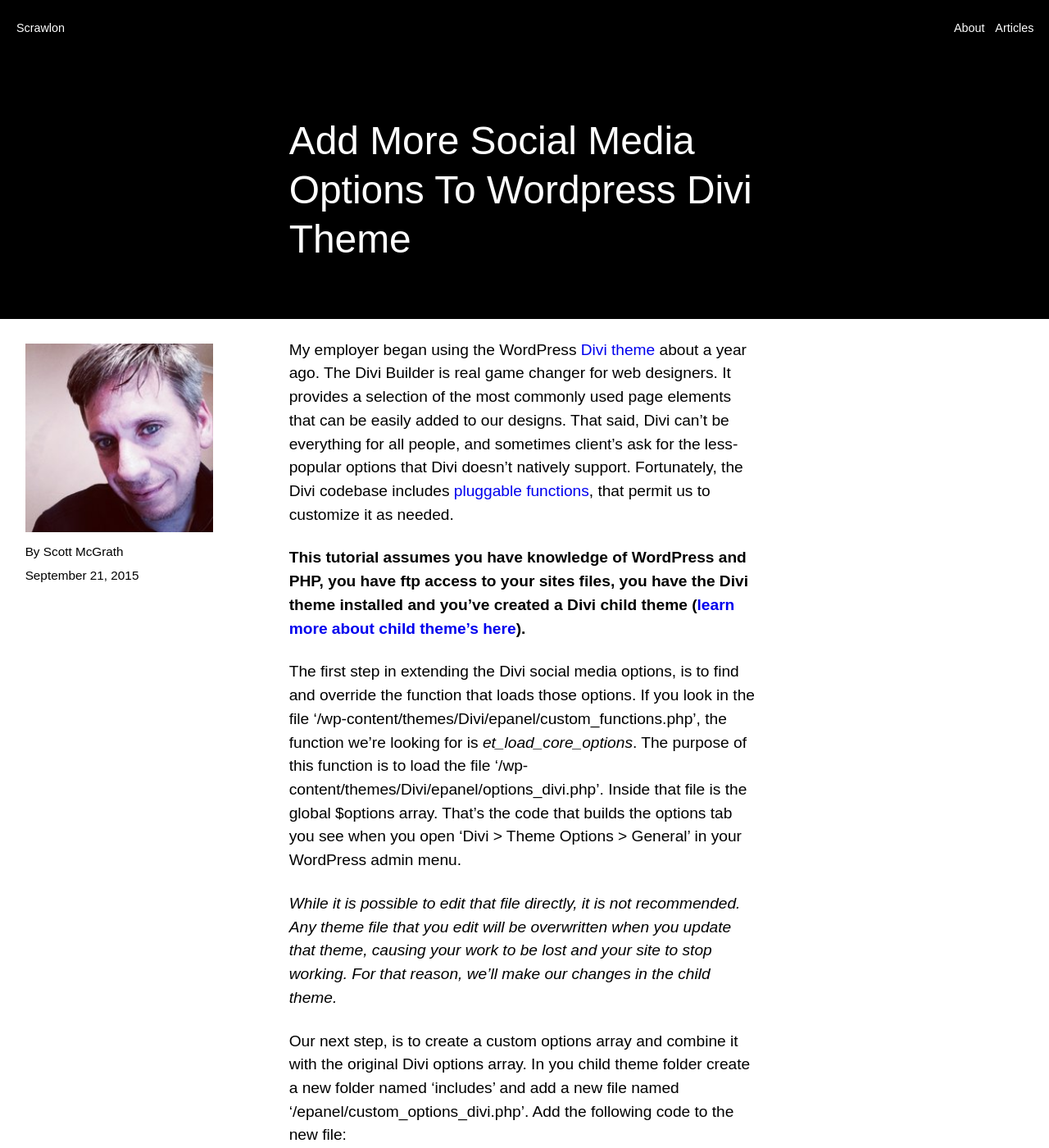
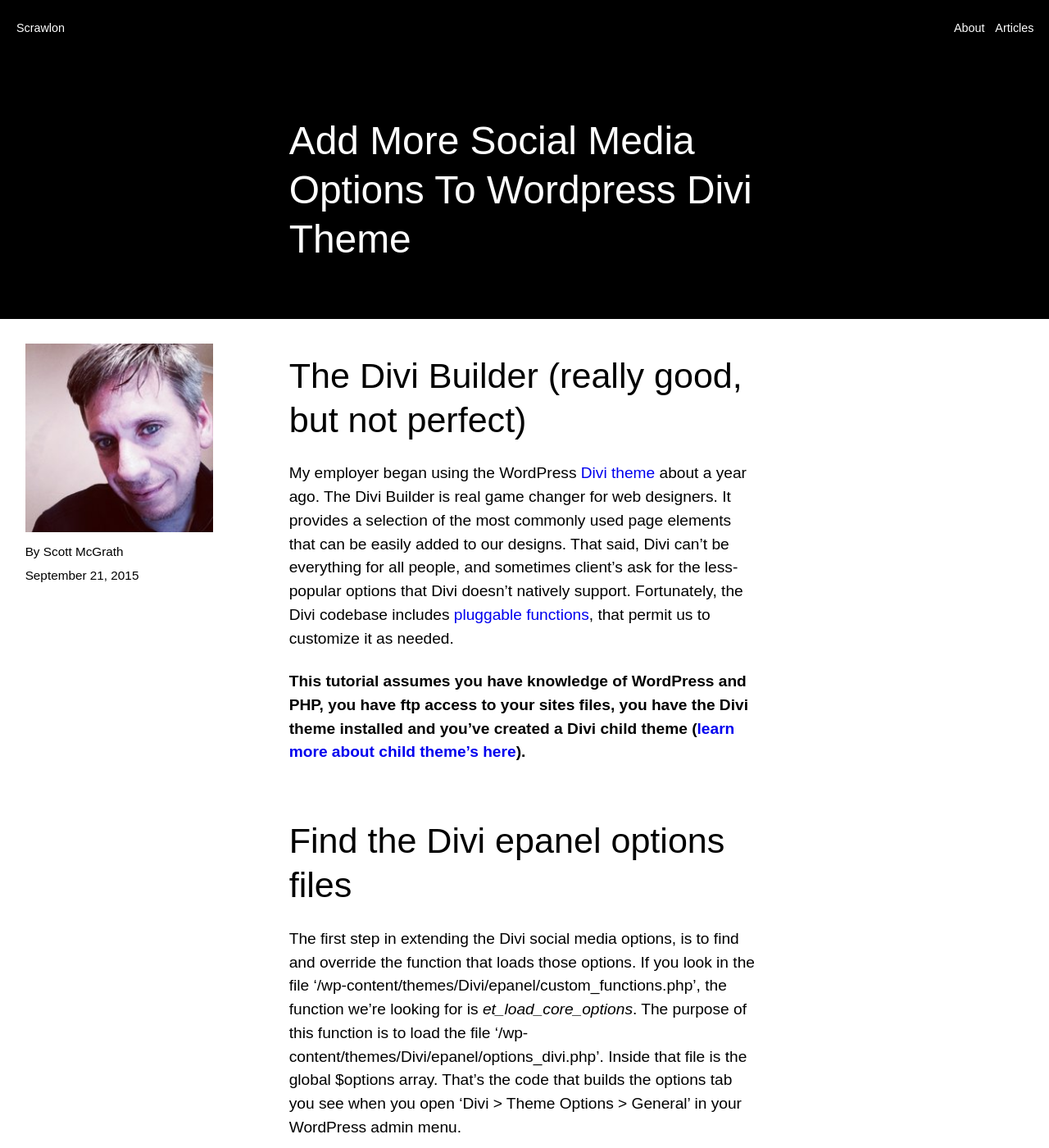
Before and after one commit to scrawlon/scrawlon.github.io, a Jekyll site: the page built from _posts/2015-09-21-add-more-social-media-options-to-wordpress-divi-theme.md, in a window 1280 px wide and 1400 px high. Shown: the whole window at 82% size. Built offline with Jekyll 4.4.1, drawn with Linux system fonts in a browser that asks for light colours; Markdown is read by kramdown in place of the engine named in the settings; some of the changed text lies outside the part shown.

Commit message:
Syncing _posts/2015-09-21-add-more-social-media-options-to-wordpress-divi-theme.md from WordPress at http://scrawlon.com (Scrawlon) - wpghs

```diff
--- a/_posts/2015-09-21-add-more-social-media-options-to-wordpress-divi-theme.md
+++ b/_posts/2015-09-21-add-more-social-media-options-to-wordpress-divi-theme.md
@@ -11,13 +11,19 @@
   http://scrawlon.com/2015/09/21/add-more-social-media-options-to-wordpress-divi-theme/
 published: true
 ---
+## The Divi Builder (really good, but not perfect)
+
 My employer began using the WordPress [Divi theme][1] about a year ago. The Divi Builder is real game changer for web designers. It provides a selection of the most commonly used page elements that can be easily added to our designs. That said, Divi can't be everything for all people, and sometimes client's ask for the less-popular options that Divi doesn't natively support. Fortunately, the Divi codebase includes [pluggable functions][2], that permit us to customize it as needed.
 
 **This tutorial assumes you have knowledge of WordPress and PHP, you have ftp access to your sites files, you have the Divi theme installed and you've created a Divi child theme ([learn more about child theme's here][3]).**
 
+## Find the Divi epanel options files
+
 The first step in extending the Divi social media options, is to find and override the function that loads those options. If you look in the file '/wp-content/themes/Divi/epanel/custom_functions.php', the function we're looking for is *et_load_core_options*. The purpose of this function is to load the file '/wp-content/themes/Divi/epanel/options_divi.php'. Inside that file is the global $options array. That's the code that builds the options tab you see when you open 'Divi > Theme Options > General' in your WordPress admin menu.
 
 *While it is possible to edit that file directly, it is not recommended. Any theme file that you edit will be overwritten when you update that theme, causing your work to be lost and your site to stop working. For that reason, we'll make our changes in the child theme.*
+
+## Create the custom epanel options file
 
 Our next step, is to create a custom options array and combine it with the original Divi options array. In you child theme folder create a new folder named 'includes' and add a new file named '/epanel/custom_options_divi.php'. Add the following code to the new file:
 
@@ -76,6 +82,8 @@
 
 This is our custom options array. We're adding two new options, one for GitHub and one for LinkedIn. You could add others, but for the purpose of this tutorial, let's just focus on those. If you're curious where this code comes from, you can take a look at the original file '/wp-content/themes/Divi/epanel/options_divi.php'.
 
+## Merge the custom epanel options with the standard epanel options
+
 With the custom_options_divi.php file created, we can create the new *et_load_core_options* function that puts it all together. Add the following code at the bottom of your child theme's functions.php:
 
     function load_custom_core_options() {
@@ -96,6 +104,8 @@
 The above code loads the 'options_divi.php' file and our 'custom_options_divi.php' file. It then merges the arrays, $options and $custom_options.
 
 If you log into your WordPress admin, and open 'Divi > Theme Options > General', you should see the GitHub and LinkedIn buttons at the bottom. You can enable them and add URLs for them, but the icons won't appear on your site until we add the new icons to the template.
+
+## Load Font Awesome icon fonts and create a new Social Media template
 
 We're going to use the [Font Awesome icon font][4] to get all of the current social media logos. The easiest way to add this to WordPress is the [Better Font Awesome plugin][5]. Install that before continuing.
 
```
